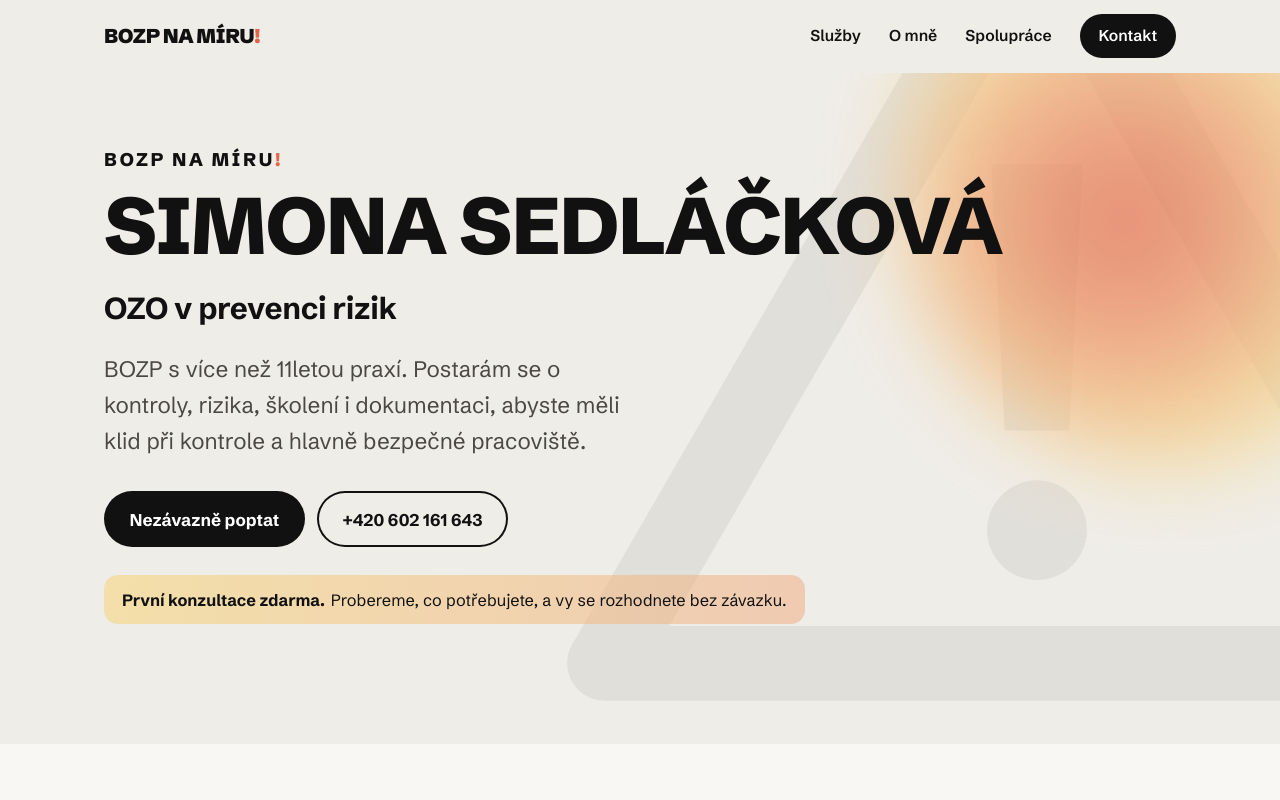
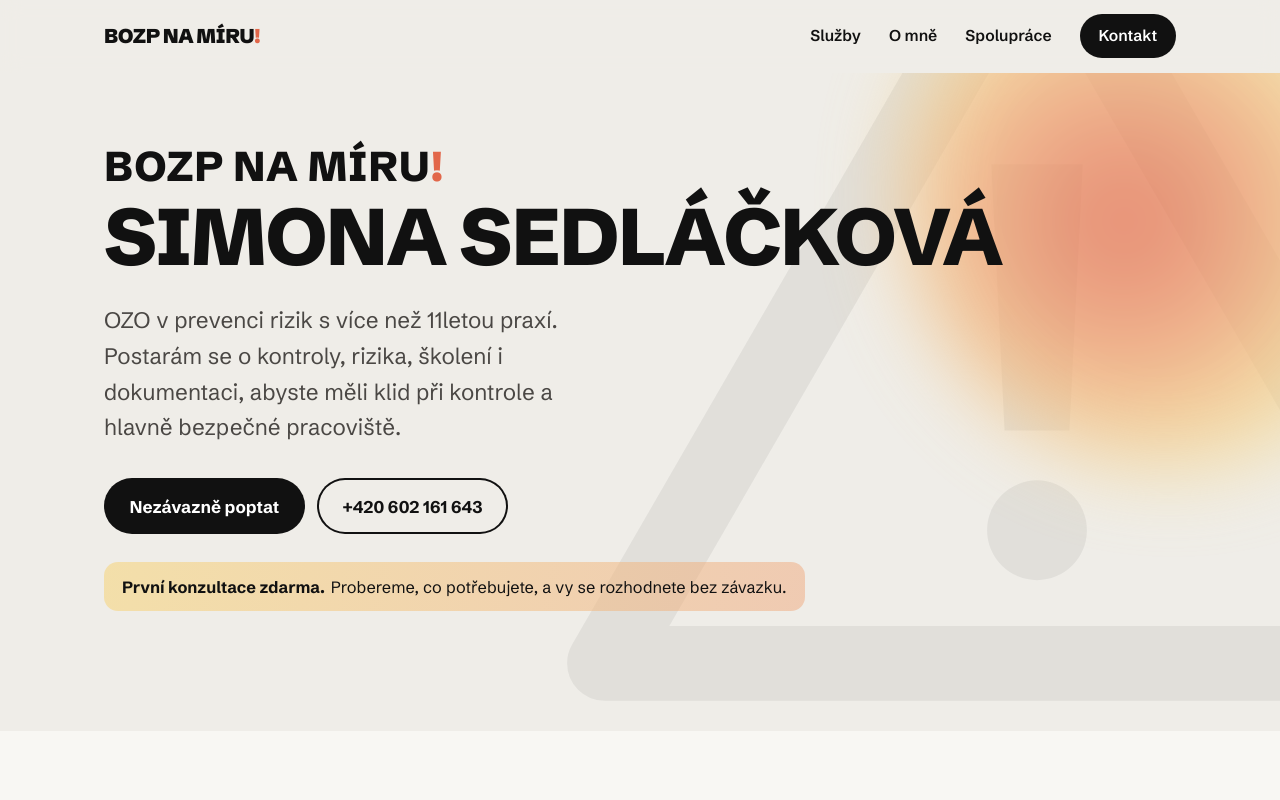
Before and after one commit to Slukee/bozpnamiru, a plain HTML site: page index.html in a window 1280 px wide. Shown: the top 800 px of the page. Drawn offline with Linux system fonts and the light colour scheme.

Commit message:
Úvod: větší BOZP na míru, OZO v prevenci rizik do textu
Co-Authored-By: Claude Opus 5.5 <noreply@anthropic.com>
Claude-Session: https://claude.ai/code/session_01LbXQFNiKbQNojK8LRHMeza

```diff
--- a/assets/style.css
+++ b/assets/style.css
@@ -202,7 +202,7 @@ p { margin: 0 0 1em; }
 @media (max-width: 760px) {
   .hero::after { left: -20px; top: 10px; width: 560px; opacity: .055; }
 }
-.hero h1 { white-space: nowrap; margin-bottom: .2em; font-size: clamp(1.6rem, 7.2vw, 5rem); }
+.hero h1 { white-space: nowrap; margin-bottom: .3em; font-size: clamp(1.6rem, 7.2vw, 5rem); }
 .hero .role {
   font-size: clamp(1.3rem, 2.6vw, 1.9rem);
   font-weight: 700;
@@ -558,10 +558,11 @@ p { margin: 0 0 1em; }
 
 /* Značka nad jménem v úvodu */
 .hero .kicker {
-  margin: 0 0 .6rem;
+  margin: 0 0 .15em;
   font-weight: 800;
-  font-size: clamp(.95rem, 1.6vw, 1.15rem);
-  letter-spacing: .14em;
+  line-height: 1.05;
+  font-size: clamp(1.15rem, 3.6vw, 2.6rem);
+  letter-spacing: .02em;
   text-transform: uppercase;
 }
 .hero .kicker .bang { color: var(--orange); }
--- a/index.html
+++ b/index.html
@@ -13,7 +13,7 @@
   <meta property="og:locale" content="cs_CZ">
   <link rel="icon" href="assets/favicon.svg" type="image/svg+xml">
   <link rel="preload" href="assets/fonts/schibsted-grotesk-latin-wght-normal.woff2" as="font" type="font/woff2" crossorigin>
-  <link rel="stylesheet" href="assets/style.css?v=8">
+  <link rel="stylesheet" href="assets/style.css?v=9">
   <script type="application/ld+json">
   {
     "@context": "https://schema.org",
@@ -48,8 +48,7 @@
     <div class="wrap">
       <p class="kicker">BOZP na míru<span class="bang">!</span></p>
       <h1>Simona Sedláčková</h1>
-      <p class="role">OZO v prevenci rizik</p>
-      <p class="lead">BOZP s více než 11letou praxí. Postarám se o kontroly, rizika, školení i dokumentaci, abyste měli klid při kontrole a hlavně bezpečné pracoviště.</p>
+      <p class="lead">OZO v prevenci rizik s více než 11letou praxí. Postarám se o kontroly, rizika, školení i dokumentaci, abyste měli klid při kontrole a hlavně bezpečné pracoviště.</p>
       <div class="actions">
         <a class="btn" href="#kontakt">Nezávazně poptat</a>
         <a class="btn btn--ghost" href="tel:+420602161643">+420 602 161 643</a>
@@ -305,6 +304,6 @@
   </div>
 </footer>
 
-<script src="assets/main.js?v=8" defer></script>
+<script src="assets/main.js?v=9" defer></script>
 </body>
 </html>
```
Also changed, not shown: 404.html (+2 -2 lines), dekujeme.html (+2 -2 lines), zasady-ochrany-osobnich-udaju.html (+2 -2 lines).
